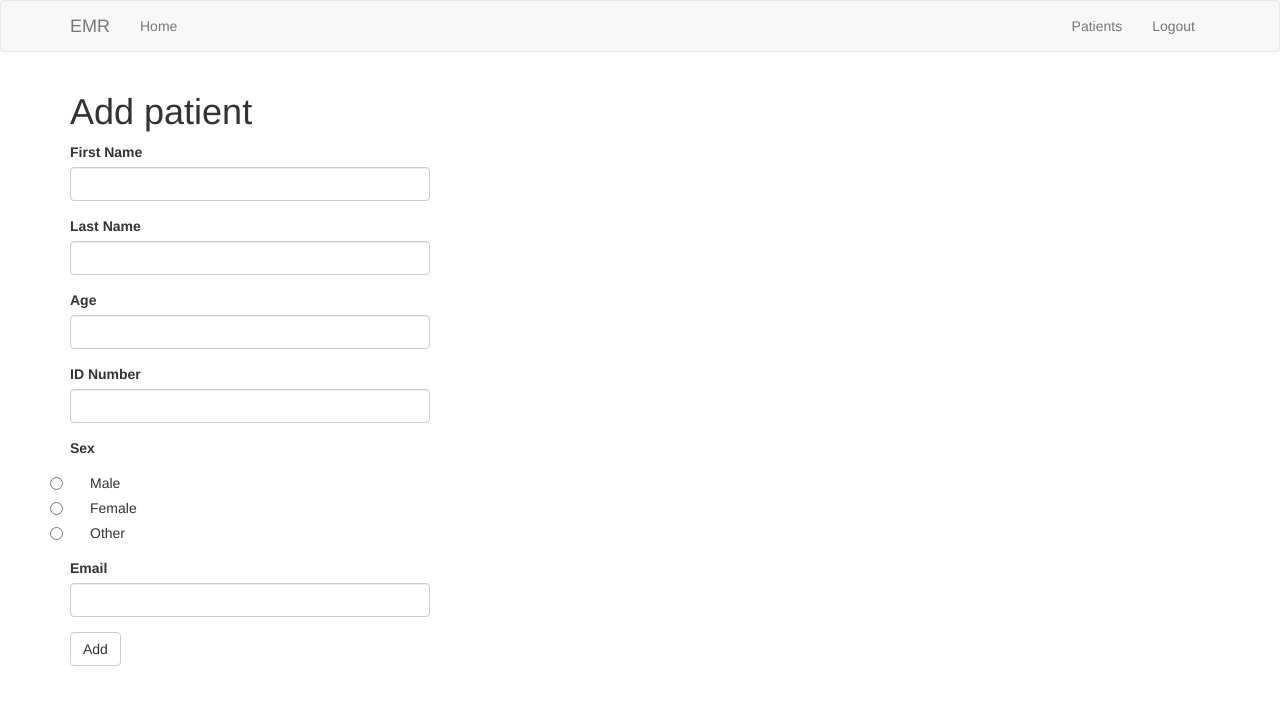
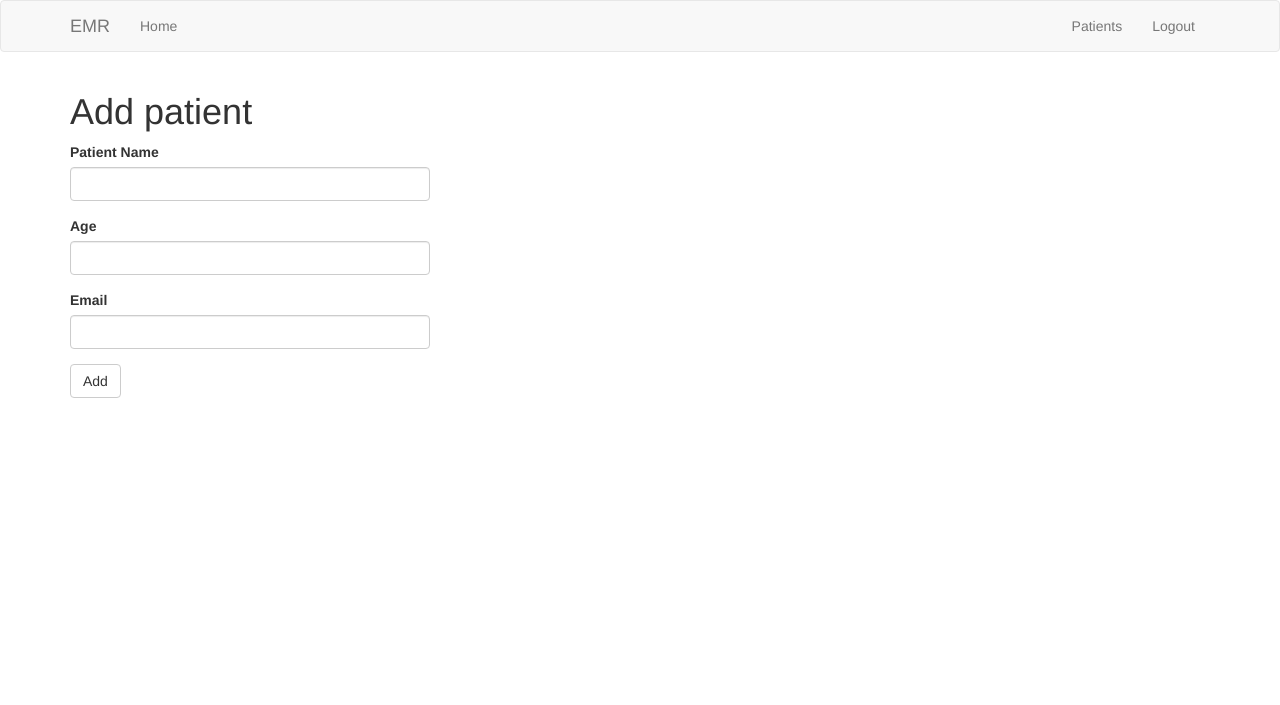
Before and after one commit to joshestein/digital_doc, a Flask app: page /add_patient in a window 1280 px wide. Shown: the top 705 px of the page. Run offline with Flask 2, Linux system fonts and the light colour scheme; a user stored in the database is signed in; some libraries are stand-ins or nearby versions.

```diff
--- a/app/forms.py
+++ b/app/forms.py
@@ -1,5 +1,5 @@
 from flask_wtf import FlaskForm
-from wtforms import *
+from wtforms import StringField, PasswordField, BooleanField, SubmitField, IntegerField
 from wtforms.validators import DataRequired, ValidationError, Email, EqualTo, NumberRange
 from app.models import Doctor, Patient
 
@@ -23,11 +23,8 @@ class RegistrationForm(FlaskForm):
             raise ValidationError('Please use a different email address.')
 
 class AddPatientForm(FlaskForm):
-    first_name = StringField('First Name', validators=[DataRequired()])
-    last_name = StringField('Last Name', validators=[DataRequired()])
+    name = StringField('Patient Name', validators=[DataRequired()])
     age = IntegerField('Age', validators = [NumberRange(0, 120, 'Invalid age')])
-    id_number = StringField('ID Number', validators=[DataRequired()])
-    sex = RadioField('Sex', choices=[('Male', 'Male'), ('Female', 'Female'), ('Other', 'Other')], validators=[DataRequired()])
     email = StringField('Email')
     submit = SubmitField('Add')
 
@@ -39,3 +36,8 @@ class ResetPasswordForm(FlaskForm):
     password = PasswordField('Password', validators=[DataRequired()])
     password2 = PasswordField('Repeat password', validators=[DataRequired(), EqualTo('password')])
     submit = SubmitField('Request Password Reset')
+
+class EmailPatientForm(FlaskForm):
+    subject = StringField('Subject')
+    body = StringField('Body')
+    submit = SubmitField('Send')
--- a/app/routes.py
+++ b/app/routes.py
@@ -1,11 +1,12 @@
 from flask import render_template, flash, redirect, request, url_for
 from app import app, db
-from app.email import send_password_reset_email
-from app.forms import LoginForm, RegistrationForm, AddPatientForm, RequestPasswordResetForm, ResetPasswordForm
+from app.email import send_password_reset_email, send_email
+from app.forms import *
 from app.models import Doctor, Patient
 from flask_login import current_user, login_user, logout_user, login_required
 from werkzeug.urls import url_parse
 
+#@app.route('/')
 @app.route('/index')
 def index():
     return render_template('index.html', title='Home')
@@ -48,46 +49,24 @@ def register():
         return redirect(url_for('login'))
     return render_template('register.html', title = 'Register', form=form)
 
-@app.route('/<email>/all_patients')
+@app.route('/all_patients/<email>')
 @login_required
 def all_patients(email):
     doc = Doctor.query.filter_by(email=email).first_or_404()
     page = request.args.get('page', 1, type=int)
     patients = doc.patients.paginate(page, app.config['PATIENTS_PER_PAGE'], False)
-    next_url = url_for('all_patients', email=email, page = patients.next_num) \
+    next_url = url_for('all_patient', email=email, page = patients.next_num) \
         if patients.has_next else None
     prev_url = url_for('all_patients', email=email, page = patients.prev_num) \
         if patients.has_prev else None
-    return render_template('all_patients.html', title="Patients", doc=doc, patients = patients.items, next_url=next_url, prev_url=prev_url)
-
-@app.route('/patient_info/<patient_id>')
-@login_required
-def patient_info(patient_id):
-    patient = Patient.query.filter_by(id=patient_id).first_or_404()
-    return render_template('patient_info.html', patient=patient, title="Patient")
-
-@app.route('/new_appointment/<patient_id>')
-@login_required
-def new_appointment(patient_id):
-    patient = Patient.query.filter_by(id=patient_id).first_or_404()
-    form = NewAppointment()
-    return render_template('new_appointment.html', patient=patient, title='New Appointment', form=form)
-
-
+    return render_template('all_patients.html', doc=doc, patients = patients.items, next_url=next_url, prev_url=prev_url)
 
 @app.route('/add_patient', methods = ['GET', 'POST'])
 @login_required
 def add_patient():
     form = AddPatientForm()
     if form.validate_on_submit():
-        sex = ""
-        if form.sex.data == "Male":
-            sex = "m"
-        elif form.sex.data == "Female":
-            sex = "f"
-        else:
-            sex = "o"
-        patient = Patient(first_name = form.first_name.data, last_name=form.last_name.data, age = form.age.data, id_number=form.id_number.data, email = form.email.data, sex=sex)
+        patient = Patient(name = form.name.data, age = form.age.data, email = form.email.data)
         db.session.add(patient)
         patient.add_doctor(current_user)
         db.session.commit()
@@ -122,3 +101,20 @@ def reset_password(token):
         flash('Your password has been reset')
         return redirect(url_for('login'))
     return render_template('reset_password.html', form = form)
+
+@app.route('/email_patient/<email>', methods=['GET', 'POST'])
+@login_required
+def email_patient(email):
+    form = EmailPatientForm();
+    if form.validate_on_submit():
+        #subject, sender, reciever, text_body, html_body
+        send_email(form.subject.data, current_user.email, email, form.body.data, form.body.data)
+        flash('Your email has succesfully been sent.')
+        return redirect(url_for('all_patients', email=current_user.email))
+    return render_template('email_patient.html', email=email, form=form)
+
+@app.route('/patient_info/<patient_id>')
+@login_required
+def patient_info(patient_id):
+    patient = Patient.query.filter_by(id=patient_id).first()
+    return render_template('patient_info.html', patient=patient)
--- a/app/templates/all_patients.html
+++ b/app/templates/all_patients.html
@@ -17,10 +17,10 @@
   </tr>
     {% for patient in patients %}
     <tr class="clickable-row" data-href="{{ url_for('patient_info', patient_id=patient.id) }}" style="cursor: pointer;">
-        <td>{{ patient.first_name }}</td>
+        <td><a href="{{ url_for('patient_info', patient_id=patient.id) }}">{{ patient.first_name }}</a></td>
         <td>{{ patient.last_name }}</td>
         <td>{{ patient.age }}</td>
-        <td>{{ patient.email }}</td>
+        <td><a href="{{ url_for('email_patient', email=patient.email) }}">{{ patient.email }}</a></td>
     </tr>
     {% endfor %}
   </table>
--- a/app/templates/base.html
+++ b/app/templates/base.html
@@ -45,10 +45,4 @@
 
     {% block app_content %}{% endblock %}
   </div>
-<script src="https://ajax.googleapis.com/ajax/libs/jquery/3.3.1/jquery.min.js"></script>
 {% endblock %}
-
-{% block scripts %}
-    {{ super() }}
-    {{ moment.include_moment() }}
-{% endblock %}
```
